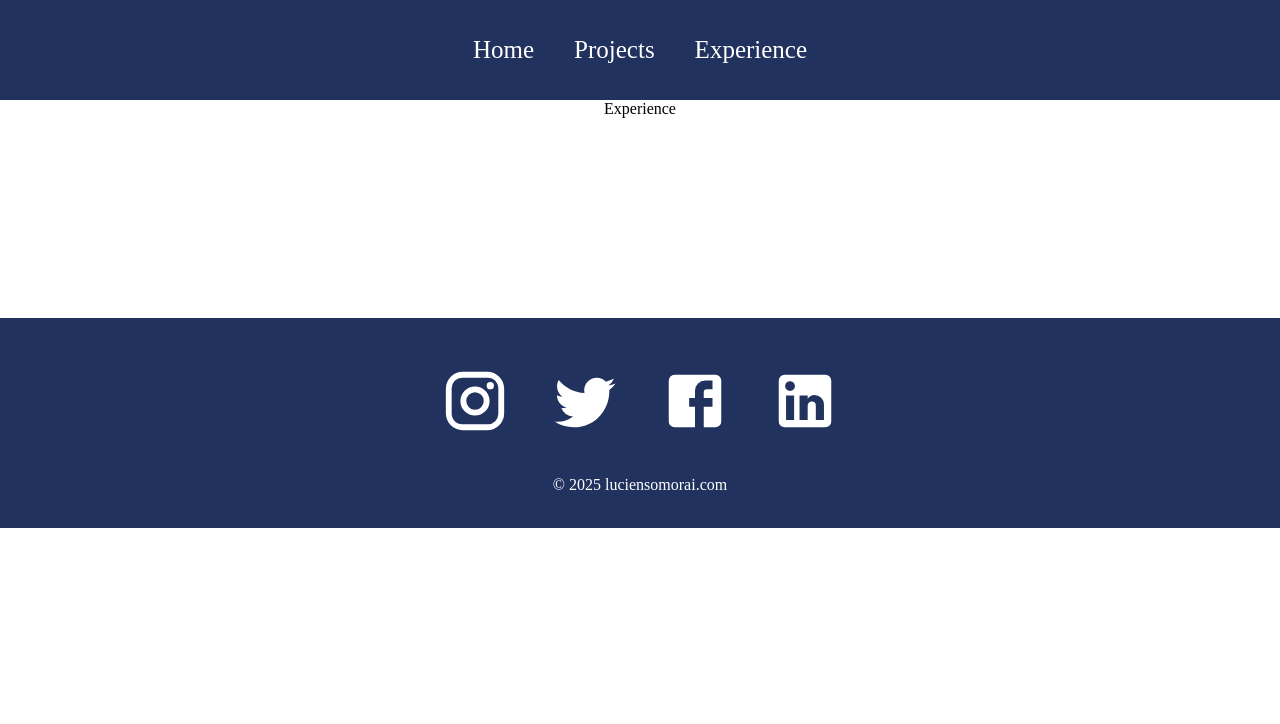
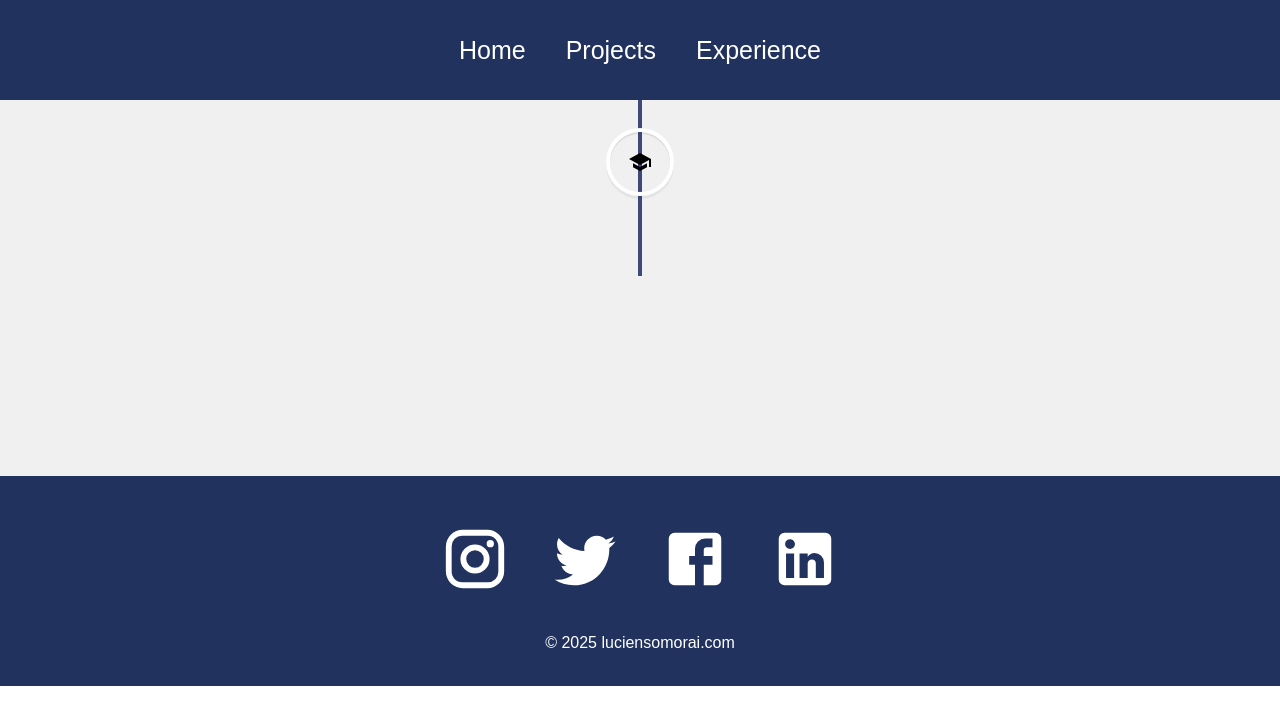
Before and after one commit to lsomorai/personal_portfolio, a React (Create React App) app: page /experience in a window 1280 px wide. Shown: the top 724 px of the page. Built offline with nearby package versions, Linux system fonts and the light colour scheme.

Commit message:
Started working on the experience page

```diff
--- a/package.json
+++ b/package.json
@@ -3,6 +3,7 @@
   "version": "0.1.0",
   "private": true,
   "dependencies": {
+    "@babel/preset-react": "^7.26.3",
     "@emotion/react": "^11.14.0",
     "@emotion/styled": "^11.14.0",
     "@mui/icons-material": "^6.3.1",
@@ -11,6 +12,7 @@
     "react-dom": "^19.0.0",
     "react-router-dom": "^7.1.1",
     "react-scripts": "5.0.1",
+    "react-vertical-timeline-component": "^3.5.3",
     "web-vitals": "^4.2.4"
   },
   "scripts": {
--- a/src/App.css
+++ b/src/App.css
@@ -1,5 +1,10 @@
 .App {
-  text-align: center;
+  width: 100%;
+  height: auto;
+  display: flex;
+  flex-direction: column;
+  font-family: Arial, Helvetica, sans-serif;
+  background-color: #f0f0f0;
 }
 
 body {
--- a/src/App.js
+++ b/src/App.js
@@ -1,4 +1,4 @@
-import './App.css';
+import "./App.css";
 import { BrowserRouter as Router, Routes, Route } from "react-router-dom";
 import Home from "./pages/Home";
 import Projects from "./pages/Projects";
--- a/src/components/Navbar.js
+++ b/src/components/Navbar.js
@@ -1,7 +1,7 @@
 import React, { useEffect, useState } from "react";
 import { Link, useLocation } from "react-router-dom";
 import "../styles/Navbar.css";
-import ReorderIcon from '@mui/icons-material/Reorder';
+import ReorderIcon from "@mui/icons-material/Reorder";
 
 function Navbar() {
     const [expandNavbar, setExpandNavbar] = useState(false);
--- a/src/pages/Experience.js
+++ b/src/pages/Experience.js
@@ -1,9 +1,30 @@
-import React from 'react'
+import React from "react"
+import {
+    VerticalTimeline,
+    VerticalTimelineElement,
+} from "react-vertical-timeline-component";
+import "react-vertical-timeline-component/style.min.css"
+import School from "@mui/icons-material/School";
+import "../styles/Experience.css";
 
 function Experience(){
     return (
-        <div>Experience</div>
-    )
+        <div className="experience">
+            <VerticalTimeline lineColor="#3e497a">
+                <VerticalTimelineElement
+                    className="vertical-timeline-element--education"
+                    date="2019 - 2024"
+                    iconStyle={{ backgroud: "#3e497a", colo: "#fff" }}
+                    icon={<School />}
+                >
+                    <h3 className="vertical-timeline-element-title">
+                        Simon Fraser University, Burnaby, BC
+                    </h3>
+                    <p> Bachelor's Degree</p>
+                </VerticalTimelineElement>
+            </VerticalTimeline>
+        </div>
+    );
 }
 
 export default Experience
--- a/src/pages/Projects.js
+++ b/src/pages/Projects.js
@@ -1,4 +1,4 @@
-import React from 'react'
+import React from "react"
 
 function Projects(){
     return (
```
Also changed, not shown: src/components/Footer.js (+4 -4 lines), src/index.js (+5 -5 lines), src/pages/Home.js (+4 -4 lines), src/styles/Experience.css (added), 1 other file (tests, documents, lock files or other folders).
